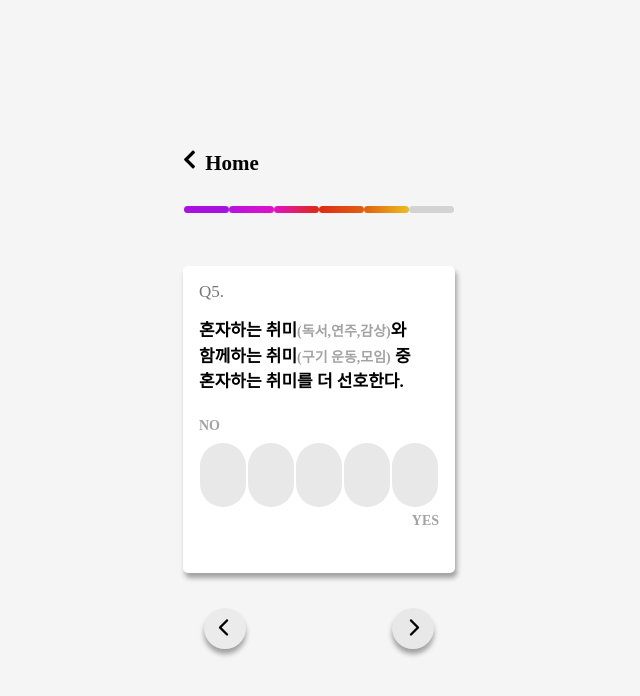
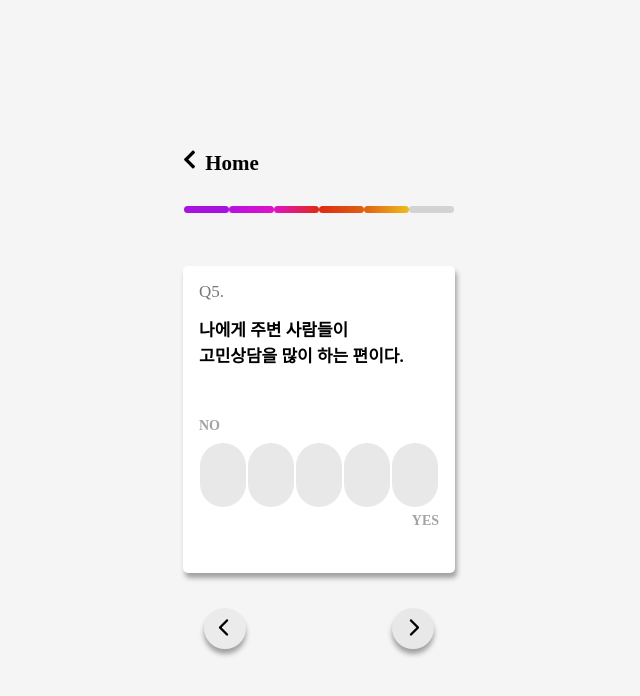
Before and after one commit to sean2337/inha-hackathon-Personal-fe, a React (Create React App) app: page /colorQ5 in a window 1280 px wide. Shown: the top 696 px of the page, without its empty margins (321-961 px from the left). Built offline with nearby package versions, Linux system fonts and the light colour scheme; a web font is replaced by a local one.

Commit message:
ColorQuestion5수정

```diff
--- a/src/pages/ColorQ5.jsx
+++ b/src/pages/ColorQ5.jsx
@@ -35,12 +35,6 @@ const StepIcon = styled.div`
   border-radius: 20px;
   background: ${(props) => props.background || "lightgray"};
   float: left;
-`;
-
-const GreySmallText = styled.div`
-  font-size: 14px;
-  color: #a3a3a3;
-  display: inline;
 `;
 
 const QuestionBox = styled.div`
@@ -121,14 +115,9 @@ const ColorQ5 = () => {
                   padding="16px 0 0 16px"
                   lineHeight="1.5"
                 >
-                  혼자하는 취미<GreySmallText>(독서,연주,감상)</GreySmallText>와
+                  나에게 주변 사람들이
                   <br />
-                  함께하는 취미<GreySmallText>
-                    (구기 운동,모임)
-                  </GreySmallText>{" "}
-                  중
-                  <br />
-                  혼자하는 취미를 더 선호한다.
+                  고민상담을 많이 하는 편이다.
                 </TextBox>
               </QuestionBox>
 
```
Also changed, not shown: 24 other files (tests, documents, lock files or other folders).
